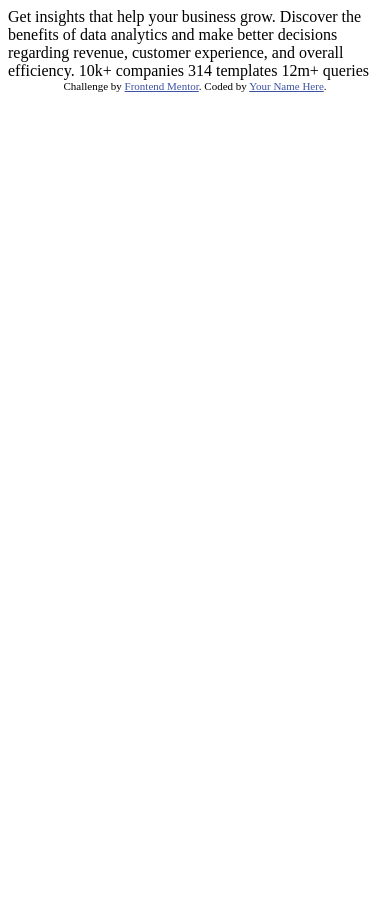
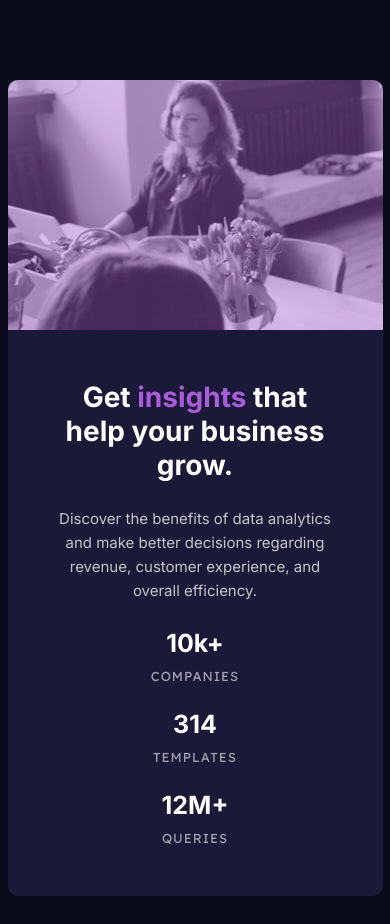
Before and after one commit to pilatech/stats-preview-card-component, a plain HTML site: page index.html in a window 390 px wide. Before the commit the page ends 844 px from the top, so only its background shows below. Drawn offline with Linux system fonts and the light colour scheme.

Commit message:
with mobile styles added

```diff
--- a/index.html
+++ b/index.html
@@ -5,29 +5,40 @@
   <meta name="viewport" content="width=device-width, initial-scale=1.0"> <!-- displays site properly based on user's device -->
 
   <link rel="icon" type="image/png" sizes="32x32" href="./images/favicon-32x32.png">
+  <link rel="preconnect" href="https://fonts.googleapis.com">
+  <link rel="preconnect" href="https://fonts.gstatic.com" crossorigin>
+  <link href="https://fonts.googleapis.com/css2?family=Inter:wght@400;700&family=Lexend+Deca&display=swap" rel="stylesheet">
 
+  <link rel="stylesheet" href="style.css">
   <title>Frontend Mentor | Stats preview card component</title>
-
-  <!-- Feel free to remove these styles or customise in your own stylesheet 👍 -->
-  <style>
-    .attribution { font-size: 11px; text-align: center; }
-    .attribution a { color: hsl(228, 45%, 44%); }
-  </style>
 </head>
 <body>
+  <article class="card">
+   <section class="card__content">
+     <h2 class="card__title">Get <em class="card__emphasis">insights</em> that help your business grow.
+     </h2>
+     <p class="card__text">
+      Discover the benefits of data analytics and make better decisions regarding revenue, customer experience, and overall efficiency.
+     </p>
+     <footer class="card__stats">
+       <p class="card__stat">
+        10k+
+        <small class="card__stat-description">Companies</small>
+       </p>
+       <p class="card__stat">
+        314
+        <small class="card__stat-description">Templates</small>
+       </p>
+       <p class="card__stat">
+        12M+
+        <small class="card__stat-description">Queries</small>
+       </p>
+     </foot>
+   </section>
+    <aside class="card__hero">
 
-  Get insights that help your business grow.
 
-  Discover the benefits of data analytics and make better decisions regarding revenue, customer
-  experience, and overall efficiency.
-
-  10k+ companies
-  314 templates
-  12m+ queries
-
-  <div class="attribution">
-    Challenge by <a href="https://www.frontendmentor.io?ref=challenge" target="_blank">Frontend Mentor</a>.
-    Coded by <a href="#">Your Name Here</a>.
-  </div>
+    </aside>
+  </article>
 </body>
 </html>
--- /dev/null
+++ b/style.css
@@ -0,0 +1,91 @@
+* {
+  box-sizing: border-box;
+  margin: 0;
+  padding: 0;
+}
+
+:root {
+ font-size: 62.5%;
+ /* (main background) */
+ --color-very-dark-blue: hsl(233, 47%, 7%);
+/* (card background) */
+--color-dark-desaturated-blue: hsl(244, 38%, 16%);
+/* (accent) */
+--color-soft-violet: hsl(277, 64%, 61%);
+/* (main heading, stats) */
+--color-white: hsl(0, 0%, 100%);
+/* (main paragraph) */
+--color-transparent-white-1: hsla(0, 0%, 100%, 0.75);
+/* (stat headings) */
+--color-transparent-white-2: hsla(0, 0%, 100%, 0.6);
+}
+
+body {
+ font-family: 'Inter', sans-serif;
+ font-size: 1.5rem;
+ background: var(--color-very-dark-blue);
+ color: var(--color-transparent-white-1);
+ width: 100%;
+ height: 100vh;
+}
+
+.card {
+ background: var(--color-dark-desaturated-blue);
+ width: 98%;
+ max-width: 37.5rem;
+ margin: 8rem auto;
+ border-radius: 1rem;
+ display: flex;
+ flex-direction: column;
+ overflow: hidden;
+}
+
+.card__hero {
+ background: linear-gradient(hsla(277, 64%, 61%, 0.4), hsla(277, 64%, 61%, 0.4)), url(images/image-header-mobile.jpg);
+ height: 25rem;
+ order: -1;
+}
+
+.card__content {
+ padding: 5rem;
+ text-align: center;
+}
+
+.card__title {
+ color: var(--color-white);
+ font-size: 2.8rem;
+ margin-bottom: 2.5rem;
+}
+
+.card__emphasis {
+ font-style: normal;
+ color: var(--color-soft-violet);
+}
+
+.card__text {
+ line-height: 1.6;
+ margin-bottom: 2.5rem;
+}
+
+.card__stats {
+ display: flex;
+ flex-direction: column;
+ gap: 2.5rem;
+}
+
+.card__stat {
+ color: var(--color-white);
+ font-weight: 700;
+ font-size: 2.5rem;
+}
+
+.card__stat-description {
+ font-family: 'Lexend Deca', sans-serif;
+ font-size: 1.3rem;
+ font-weight: initial;
+ letter-spacing: 1px;
+ display: block;
+ color: var(--color-transparent-white-2);
+ text-transform: uppercase;
+ margin-top: 1rem;
+}
```
Also changed, not shown: 1 other file.
